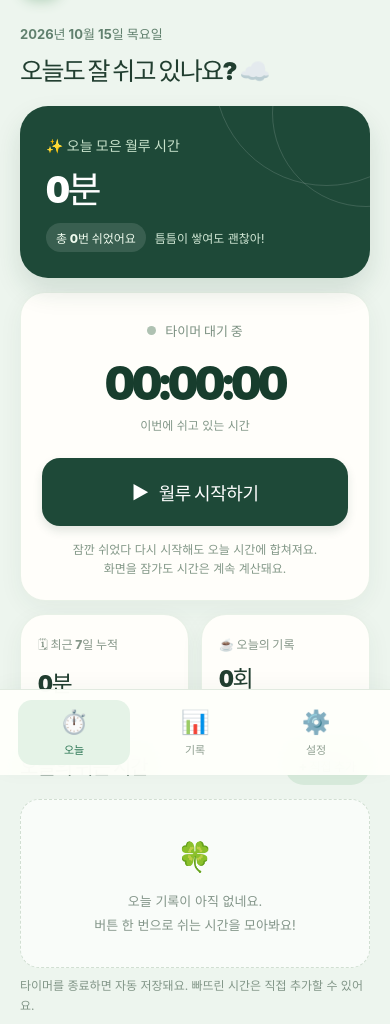
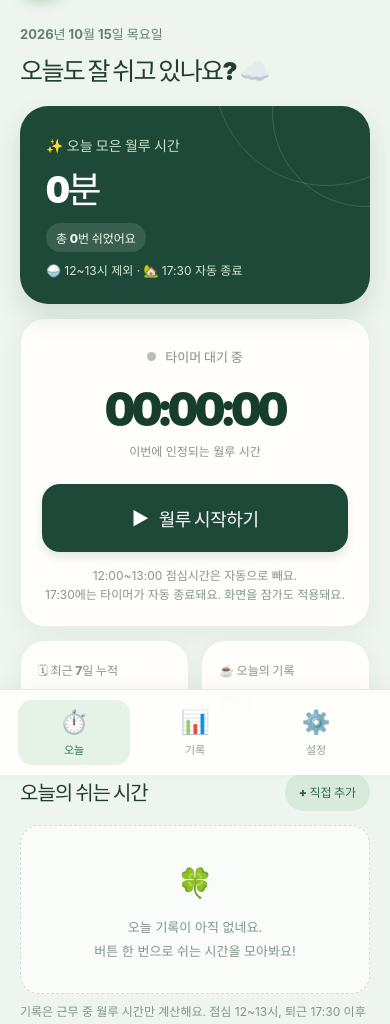
Before and after one commit to talulatalula2-dotcom/w-ollu, a plain HTML site: page index.html in a window 390 px wide. Shown: the part 69-1093 px from the top of the page. Drawn offline with Linux system fonts and the light colour scheme.

Commit message:
Add files via upload

```diff
--- a/index.html
+++ b/index.html
@@ -142,15 +142,15 @@
       <div class="hero">
         <div class="eyebrow">✨ 오늘 모은 월루 시간</div>
         <div class="total" id="todayTotal">0시간 00분</div>
-        <div class="hero-note"><span class="token" id="todayCount">총 0번 쉬었어요</span><span>틈틈이 쌓여도 괜찮아!</span></div>
+        <div class="hero-note"><span class="token" id="todayCount">총 0번 쉬었어요</span><span>🍚 12~13시 제외 · 🏡 17:30 자동 종료</span></div>
       </div>
 
       <section class="panel timer-panel" aria-label="월루 타이머">
         <div class="status"><span class="light" id="statusLight"></span><span id="statusText">타이머 대기 중</span></div>
         <div class="timer" id="timer" role="timer" aria-live="off">00:00:00</div>
-        <div class="timer-caption">이번에 쉬고 있는 시간</div>
+        <div class="timer-caption">이번에 인정되는 월루 시간</div>
         <button type="button" class="main-action" id="toggleBtn"><span aria-hidden="true">▶</span> 월루 시작하기</button>
-        <p class="timer-help">잠깐 쉬었다 다시 시작해도 오늘 시간에 합쳐져요.<br>화면을 잠가도 시간은 계속 계산돼요.</p>
+        <p class="timer-help">12:00~13:00 점심시간은 자동으로 빼요.<br>17:30에는 타이머가 자동 종료돼요. 화면을 잠가도 적용돼요.</p>
       </section>
 
       <div class="two" aria-label="요약 통계">
@@ -160,7 +160,7 @@
 
       <div class="section-top"><h2>오늘의 쉬는 시간</h2><button type="button" class="pill-button" id="openAdd">+ 직접 추가</button></div>
       <div class="session-list" id="todaySessions"></div>
-      <p class="caption">타이머를 종료하면 자동 저장돼요. 빠뜨린 시간은 직접 추가할 수 있어요.</p>
+      <p class="caption">기록은 근무 중 월루 시간만 계산해요. 점심 12~13시, 퇴근 17:30 이후는 제외돼요.</p>
     </section>
 
     <section id="historyView" class="view" aria-label="날짜별 기록" hidden>
@@ -175,6 +175,10 @@
     <section id="settingsView" class="view" aria-label="설정 및 백업" hidden>
       <h1 class="page-title">내 기록 관리 ⚙️</h1>
       <p class="page-intro">소중한 월루 기록은 내 브라우저에만 저장돼요.</p>
+      <div class="panel setting-card">
+        <h2 class="setting-title">⏰ 월루 자동 계산 규칙</h2>
+        <p class="setting-desc"><strong>점심시간 12:00~13:00:</strong> 자동으로 0분 처리해요.<br><strong>퇴근시간 17:30:</strong> 실행 중이어도 자동 종료하고, 그 이후에는 새로 시작할 수 없어요.<br>기기 현지 시간 기준으로 계산하며, 이전 기록에도 이 규칙을 적용해 통계를 보여줘요. 기록 원본은 지우지 않아요.</p>
+      </div>
       <div class="panel setting-card">
         <h2 class="setting-title">📦 기록 백업 & 복원</h2>
         <p class="setting-desc">휴대폰을 바꾸거나 브라우저 기록이 삭제될 때를 대비해 파일로 저장하세요. 복원하면 기존 기록을 교체해요.</p>
@@ -204,7 +208,7 @@
   <dialog id="addDialog" aria-labelledby="addTitle">
     <form id="addForm" class="dialog-inner">
       <h2 id="addTitle" class="dialog-title">월루 기록 직접 추가 ☕</h2>
-      <p class="dialog-sub">놓친 쉬는 시간도 기록해요. 종료 시간이 더 이르면 다음 날 종료로 계산돼요.</p>
+      <p class="dialog-sub">놓친 시간도 기록해요. 점심 12~13시와 매일 17:30 이후는 자동으로 제외돼요.</p>
       <label class="field">쉬기 시작한 날짜<input type="date" id="manualDate" required></label>
       <label class="field">시작 시간<input type="time" id="manualStart" required></label>
       <label class="field">종료 시간<input type="time" id="manualEnd" required></label>
@@ -290,8 +294,17 @@
       function activeSessions(now) {
         return state.activeStart === null ? state.sessions : state.sessions.concat([{ id:'active', start:Math.min(state.activeStart,now), end:now, active:true }]);
       }
-      // Merge overlapping time intervals, so accidentally overlapping manual records don't double-count time.
-      function sumWithin(sessions, from, until) {
+      // Existing records remain stored as raw intervals. Only the displayed/countable
+      // portion is changed: exclude 12:00–13:00 and 17:30–midnight, every local day.
+      function localClock(day, hour, minute=0) {
+        const d=new Date(day);
+        d.setHours(hour,minute,0,0);
+        return d.getTime();
+      }
+      function endOfWorkday(timestamp) { return localClock(timestamp,17,30); }
+      // Merge overlaps so accidentally overlapping manual sessions never double-count.
+      function rawSumWithin(sessions, from, until) {
+        if (until<=from) return 0;
         const chunks = sessions.map(s => [Math.max(from,s.start),Math.min(until,s.end)])
           .filter(([a,b]) => b>a).sort((a,b) => a[0]-b[0]);
         let total=0, left=null, right=null;
@@ -302,6 +315,33 @@
         }
         return total+(left===null?0:right-left);
       }
+      function sumWithin(sessions, from, until) {
+        if (until<=from || !sessions.length) return 0;
+        let total=0, day=dayStart(from);
+        // Each call covers at most seven days in normal operation.
+        for (let i=0; day<until && i<370; i++,day=addDays(day,1)) {
+          const windows=[[day,localClock(day,12)],[localClock(day,13),endOfWorkday(day)]];
+          for (const [a,b] of windows) {
+            total+=rawSumWithin(sessions,Math.max(from,a),Math.min(until,b));
+          }
+        }
+        return total;
+      }
+      // Timer can be left in the background or the phone can be asleep at 17:30.
+      // On the next paint/open, persist its final interval ending at 17:30 exactly.
+      function autoCloseExpiredTimer(now) {
+        if (state.activeStart===null) return false;
+        const cutoff=endOfWorkday(state.activeStart);
+        if (now<cutoff) return false;
+        if (cutoff>state.activeStart &&
+            sumWithin([{start:state.activeStart,end:cutoff}],state.activeStart,cutoff)>0) {
+          state.sessions.push({id:makeId(),start:state.activeStart,end:cutoff});
+        }
+        state.activeStart=null;
+        save();
+        toast('17:30 퇴근! 월루가 자동 저장됐어요 🏡');
+        return true;
+      }
       function formatDate(t) {
         return new Date(t).toLocaleDateString('ko-KR', { month:'long',day:'numeric', weekday:'short' });
       }
@@ -310,10 +350,11 @@
         const nextDay=dayStart(s.end)>dayStart(s.start);
         const endLabel=s.active ? '진행 중' : `${shortTime(partEnd)}${nextDay && partEnd===s.end?' (다음 날)':''}`;
         const remove = s.active ? '' : `<button type="button" class="remove" data-delete="${s.id}" aria-label="이 기록 삭제">×</button>`;
+        const counted=sumWithin([s],partStart,partEnd);
         return `<article class="session"><span class="session-icon" aria-hidden="true">${s.active?'🌱':'☕'}</span>
           <div class="session-main"><div class="session-title">${s.active?'지금 월루하는 중':'월루 한 잔 완료!'}</div>
           <div class="session-time">${shortTime(partStart)} ~ ${endLabel}</div></div>
-          <div class="session-side"><span class="session-length">${niceTime(partEnd-partStart)}</span>${remove}</div></article>`;
+          <div class="session-side"><span class="session-length">${niceTime(counted)}</span>${remove}</div></article>`;
       }
       function renderHistory(sessions, today, tomorrow) {
         const all = sessions.filter(s => s.end > s.start).slice().sort((a,b) => b.start-a.start);
@@ -324,7 +365,8 @@
           let steps=0;
           while (cursor < s.end && steps++<8) {
             const next=addDays(cursor,1);
-            if (s.start<next && s.end>cursor) {
+            if (s.start<next && s.end>cursor &&
+                (s.active || sumWithin([s],cursor,next)>0)) {
               const key=dateKey(cursor);
               if (!groups.has(key)) groups.set(key, { start:cursor, sessions:[] });
               groups.get(key).sessions.push({ s, from:cursor, until:next });
@@ -341,11 +383,16 @@
         }).join('');
       }
       function render() {
-        const now=Date.now(), today=dayStart(now), tomorrow=addDays(today,1), weekStart=addDays(today,-6);
+        const now=Date.now();
+        autoCloseExpiredTimer(now);
+        const today=dayStart(now), tomorrow=addDays(today,1), weekStart=addDays(today,-6);
         const sessions=activeSessions(now), running=state.activeStart!==null;
-        const todayRecords=sessions.filter(s => s.start<tomorrow && s.end>today).sort((a,b)=>b.start-a.start);
+        const afterWork=now>=endOfWorkday(now);
+        const atLunch=now>=localClock(now,12) && now<localClock(now,13);
+        const todayRecords=sessions.filter(s => s.start<tomorrow && s.end>today &&
+          (s.active || sumWithin([s],today,tomorrow)>0)).sort((a,b)=>b.start-a.start);
         const todayMs=sumWithin(sessions,today,tomorrow), weekMs=sumWithin(sessions,weekStart,tomorrow);
-        const todayCount=todayRecords.length;
+        const todayCount=todayRecords.filter(s=>sumWithin([s],today,tomorrow)>0).length;
         const key=dateKey(now);
         if (renderDay!==key) { renderDay=key; $('todayDate').textContent = new Date(now).toLocaleDateString('ko-KR', {year:'numeric',month:'long',day:'numeric',weekday:'long'}); }
         $('todayTotal').textContent = niceTime(todayMs);
@@ -353,11 +400,12 @@
         $('todayStatCount').textContent = `${todayCount}회`;
         $('weekTotal').textContent = niceTime(weekMs);
         $('historyWeekTotal').textContent = niceTime(weekMs);
-        $('timer').textContent = running ? secondsClock(now-Math.min(state.activeStart,now)) : '00:00:00';
-        $('statusText').textContent = running ? '지금 월루하는 중 🌱' : '타이머 대기 중';
+        $('timer').textContent = running ? secondsClock(sumWithin([{start:state.activeStart,end:now}],state.activeStart,now)) : '00:00:00';
+        $('statusText').textContent = running && atLunch ? '점심시간 제외 중 🍚' : running ? '지금 월루하는 중 🌱' : afterWork ? '17:30 퇴근! 오늘은 마감 🏡' : '타이머 대기 중';
         $('statusLight').classList.toggle('running',running);
         $('toggleBtn').classList.toggle('running',running);
-        $('toggleBtn').innerHTML = running ? '<span aria-hidden="true">■</span> 월루 끝내고 저장' : '<span aria-hidden="true">▶</span> 월루 시작하기';
+        $('toggleBtn').disabled=!running && afterWork;
+        $('toggleBtn').innerHTML = running ? '<span aria-hidden="true">■</span> 월루 끝내고 저장' : afterWork ? '<span aria-hidden="true">✓</span> 오늘은 퇴근했어요' : '<span aria-hidden="true">▶</span> 월루 시작하기';
         $('todaySessions').innerHTML=todayRecords.length ? todayRecords.map(s=>sessionMarkup(s,today,tomorrow)).join('')
           : '<div class="empty"><span class="emoji">🍀</span>오늘 기록이 아직 없네요.<br>버튼 한 번으로 쉬는 시간을 모아봐요!</div>';
         if (currentView==='history') {
@@ -376,9 +424,18 @@
       }
       $('toggleBtn').addEventListener('click',()=>{
         const now=Date.now();
-        if (state.activeStart===null) { state.activeStart=now; toast('월루 시작! 🌱'); }
-        else { if (now>state.activeStart) state.sessions.push({id:makeId(),start:state.activeStart,end:now}); state.activeStart=null; toast('오늘 기록에 저장했어요 ☕'); }
-        save(); render();
+        if (autoCloseExpiredTimer(now)) {render();return;}
+        if (state.activeStart===null) {
+          if (now>=endOfWorkday(now)) {toast('17:30 이후엔 월루를 시작할 수 없어요 🏡');render();return;}
+          state.activeStart=now;
+          toast(now>=localClock(now,12) && now<localClock(now,13) ? '점심시간은 자동 제외돼요 🍚' : '월루 시작! 🌱');
+        } else {
+          const counted=sumWithin([{start:state.activeStart,end:now}],state.activeStart,now);
+          if (counted>0) state.sessions.push({id:makeId(),start:state.activeStart,end:now});
+          state.activeStart=null;
+          toast(counted>0?'오늘 기록에 저장했어요 ☕':'제외 시간이라 추가된 월루는 없어요 🍚');
+        }
+        save();render();
       });
       document.querySelectorAll('[data-view]').forEach(btn=>btn.addEventListener('click',()=>{
         currentView=btn.dataset.view;
@@ -413,8 +470,11 @@
         if (!Number.isFinite(from)||!Number.isFinite(until)||from>=until) {toast('시작과 종료 시간이 같거나 올바르지 않아요.');return;}
         if (until>Date.now()+60000) {toast('미래 시간은 기록할 수 없어요.');return;}
         if (until-from>DAY) {toast('한 번에 24시간까지만 추가할 수 있어요.');return;}
+        if (sumWithin([{start:from,end:until}],from,until)===0) {
+          toast('점심시간이나 퇴근 후라 기록할 월루가 없어요.'); return;
+        }
         state.sessions.push({id:makeId(),start:from,end:until});
-        save(); $('addDialog').close(); toast('빠진 시간도 기록했어요 ✨'); render();
+        save(); $('addDialog').close(); toast('제외 시간을 빼고 기록했어요 ✨'); render();
       });
       function onDelete(e) {
         const btn=e.target.closest('[data-delete]');
```
